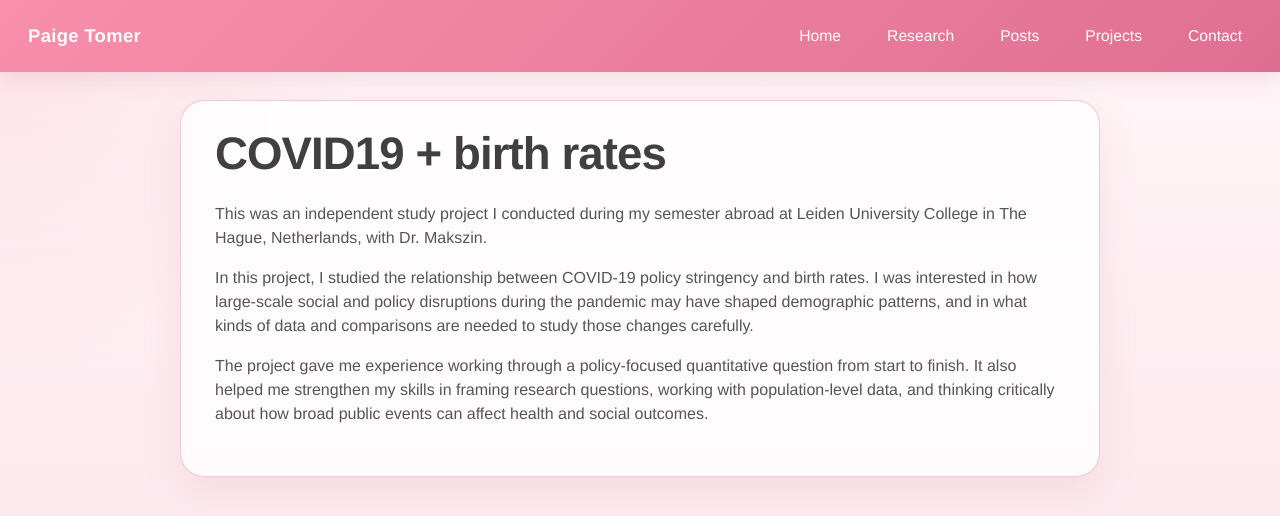
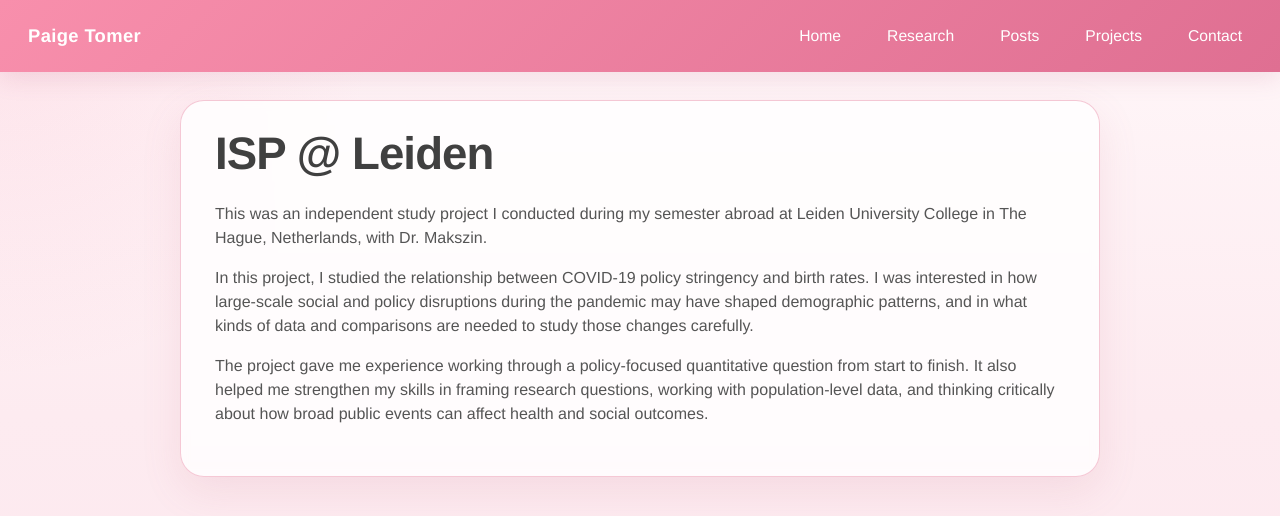
Before and after one commit to petomer-codes/petomer-website, a Jekyll site: the page built from projects/covid19-birth-rates.md, in a window 1280 px wide. Shown: the top 516 px of the page. Built offline with Jekyll 4.4.1, drawn with Linux system fonts in a browser that asks for light colours.

Commit message:
Rename project labels

```diff
--- a/_layouts/default.html
+++ b/_layouts/default.html
@@ -270,8 +270,8 @@
     <div class="dropdown">
       <a href="/petomer-website/projects/catie-trials.html">Projects</a>
       <div class="dropdown-content">
-        <a href="/petomer-website/projects/catie-trials.html">CATIE trials</a>
-        <a href="/petomer-website/projects/covid19-birth-rates.html">COVID19 + birth rates</a>
+        <a href="/petomer-website/projects/catie-trials.html">SIBDS @ Columbia</a>
+        <a href="/petomer-website/projects/covid19-birth-rates.html">ISP @ Leiden</a>
       </div>
     </div>
     <a href="mailto:petomer@icloud.com">Contact</a>
--- a/projects/covid19-birth-rates.md
+++ b/projects/covid19-birth-rates.md
@@ -1,6 +1,6 @@
 ---
 layout: default
-title: COVID19 + birth rates
+title: ISP @ Leiden
 ---
 
 This was an independent study project I conducted during my semester abroad at Leiden University College in The Hague, Netherlands, with Dr. Makszin.
```
Also changed, not shown: projects/catie-trials.md (+1 -1 lines).
